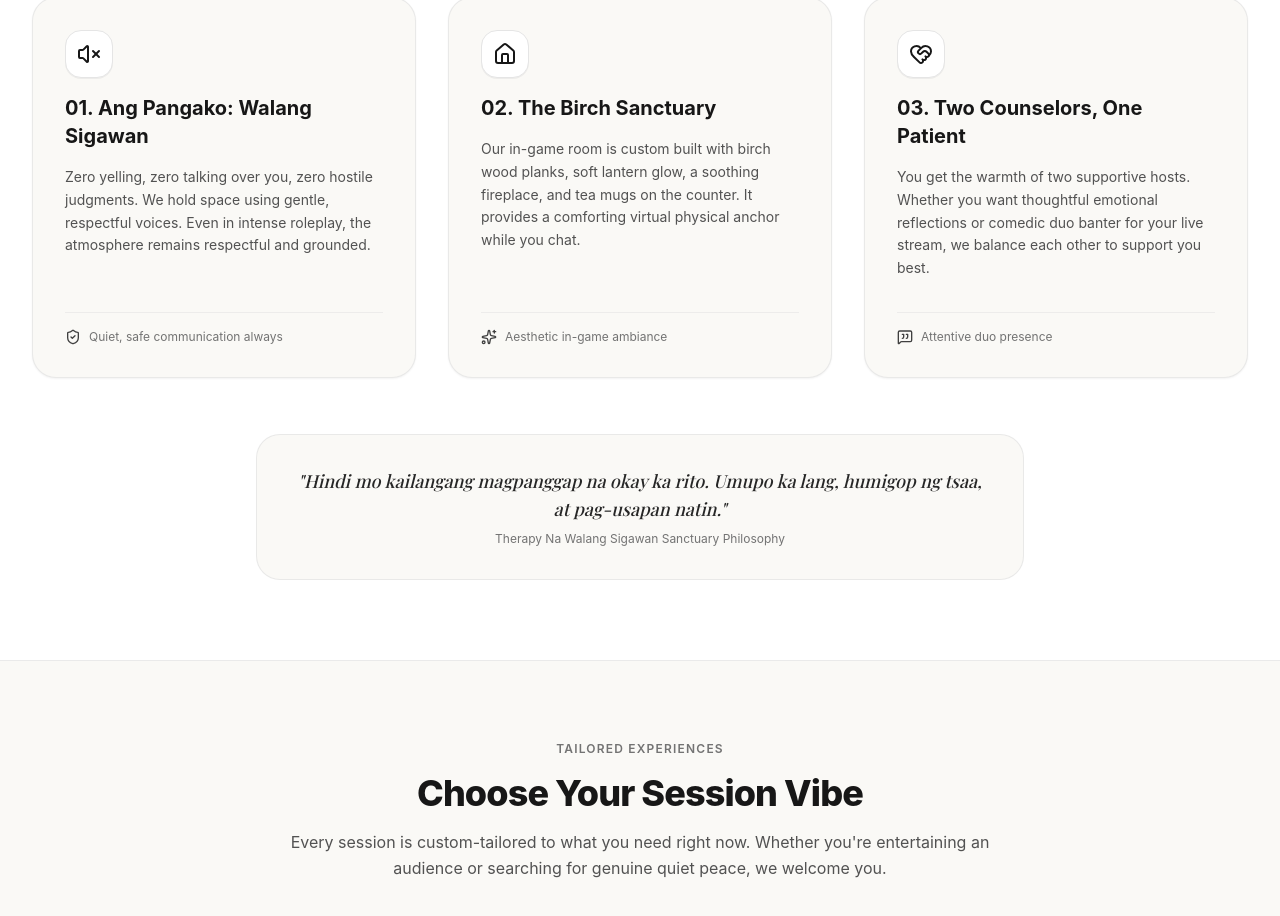
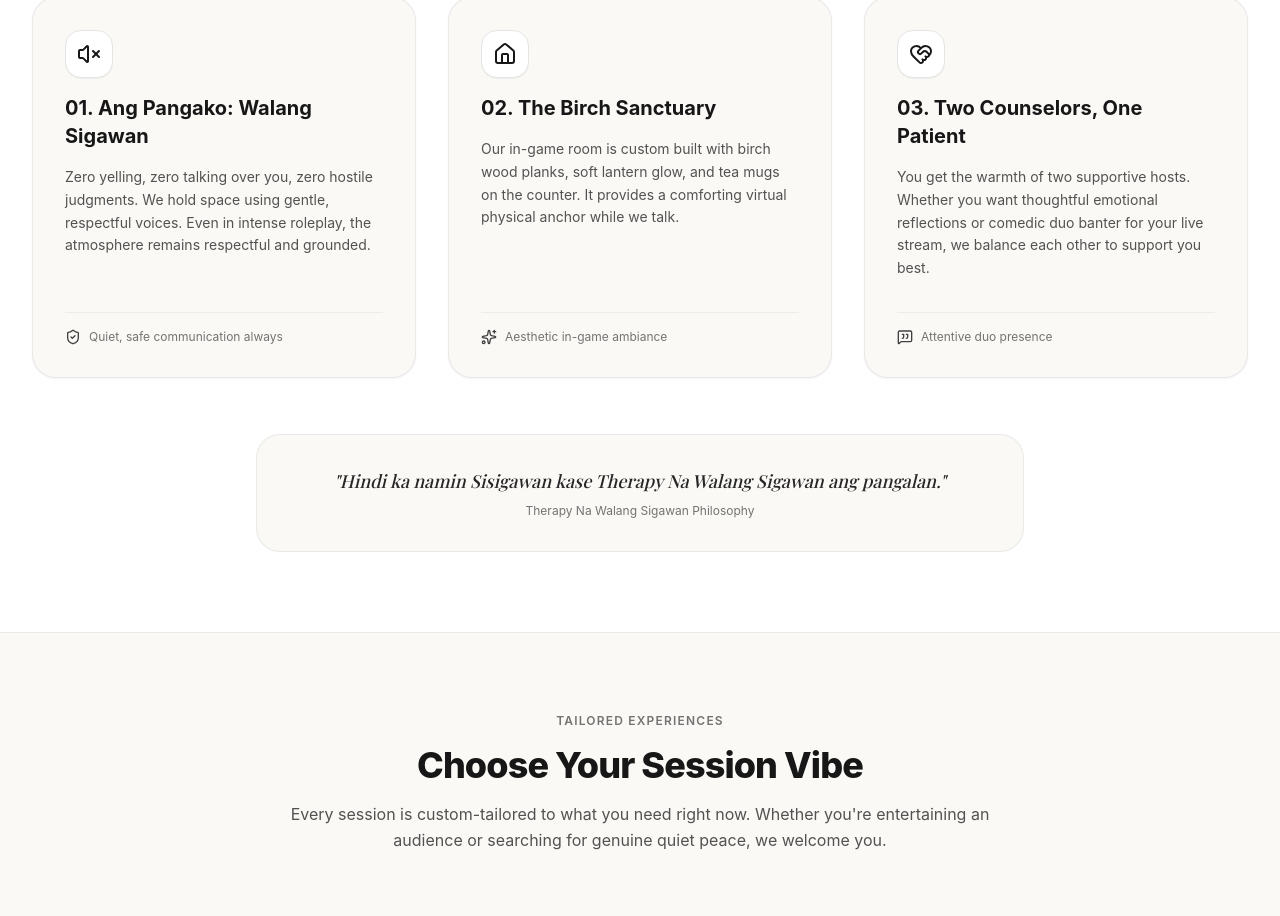
Before and after one commit to marrbbin/TherapyNaWalangSigawan, a React (Vite) app: page / in a window 1280 px wide. Shown: the part 1297-2213 px from the top of the page. Built offline with nearby package versions, Linux system fonts and the light colour scheme; grey boxes are pictures that could not be loaded; a web font is replaced by a local one.

Commit message:
style: update AboutSection copy
Refine sanctuary description for clarity and update the philosophy quote to better align with the project's branding.

```diff
--- a/src/components/AboutSection.tsx
+++ b/src/components/AboutSection.tsx
@@ -52,7 +52,7 @@ export const AboutSection: React.FC = () => {
                 02. The Birch Sanctuary
               </h3>
               <p className="text-neutral-600 text-sm leading-relaxed">
-                Our in-game room is custom built with birch wood planks, soft lantern glow, a soothing fireplace, and tea mugs on the counter. It provides a comforting virtual physical anchor while you chat.
+                Our in-game room is custom built with birch wood planks, soft lantern glow, and tea mugs on the counter. It provides a comforting virtual physical anchor while we talk.
               </p>
             </div>
             <div className="mt-8 pt-4 border-t border-neutral-200/60 text-xs text-neutral-500 flex items-center gap-2">
@@ -85,10 +85,10 @@ export const AboutSection: React.FC = () => {
         {/* Clean Editorial Quote Banner */}
         <div className="mt-14 p-8 rounded-3xl bg-[#FAF9F6] border border-neutral-200/80 text-center max-w-3xl mx-auto space-y-2">
           <p className="text-base sm:text-lg italic text-neutral-800 font-editorial">
-            "Hindi mo kailangang magpanggap na okay ka rito. Umupo ka lang, humigop ng tsaa, at pag-usapan natin."
+            "Hindi ka namin Sisigawan kase Therapy Na Walang Sigawan ang pangalan."
           </p>
           <div className="text-xs text-neutral-500">
-            <span>Therapy Na Walang Sigawan Sanctuary Philosophy</span>
+            <span>Therapy Na Walang Sigawan Philosophy</span>
           </div>
         </div>
 
```
